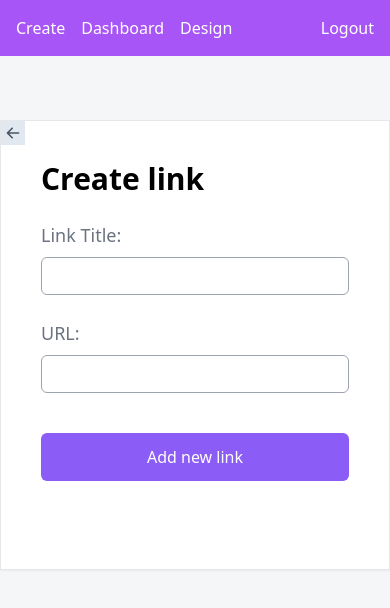
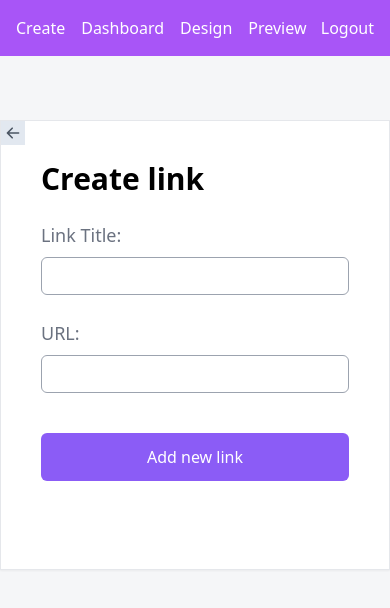
Before and after one commit to TommiKorhonen/Linkhub, a React (Create React App) app: page /create in a window 390 px wide. Shown: the top 608 px of the page. Built offline with nearby package versions, Linux system fonts and the light colour scheme; no server answers; the database is empty; sample sign-in values are in the browser's storage.

Commit message:
make preview for mobile

```diff
--- /dev/null
+++ b/src/components/modal/Modal.tsx
@@ -0,0 +1,11 @@
+import React, { ReactNode } from "react";
+
+const Modal = ({ children }: { children: ReactNode }) => {
+  return (
+    <div className="fixed z-10 top-0 left-0 w-full h-full backdrop-blur-md  bg-black/50">
+      {children}
+    </div>
+  );
+};
+
+export default Modal;
--- a/src/components/sidebar/MobileNav.tsx
+++ b/src/components/sidebar/MobileNav.tsx
@@ -1,11 +1,24 @@
-import React from "react";
+import React, { useState } from "react";
 import { Link } from "react-router-dom";
+import Modal from "../modal/Modal";
+import Preview from "../preview/Preview";
+
+//Hooks
+import { useAuthContext } from "../../hooks/useAuthContext";
+import { useDocument } from "../../hooks/useDocument";
 import { useLogout } from "../../hooks/useLogout";
+
+//Heroicons
+import { XCircleIcon } from "@heroicons/react/outline";
 
 const MobileNav = () => {
   const { logout } = useLogout();
+  const { user } = useAuthContext();
+  const { document, error } = useDocument("users", user?.displayName);
+  const [isOpen, setIsOpen] = useState(false);
   return (
-    <nav className="flex items-center justify-between bg-purple-500 p-4 w-full sm:hidden">
+    <>
+      <nav className="flex items-center justify-between flex-wrap bg-purple-500 p-4 w-full sm:hidden">
         <ul className="flex gap-4 text-white">
           <li>
             <Link to="/create">Create</Link>
@@ -16,6 +29,9 @@ const MobileNav = () => {
           <li>
             <Link to="/design">Design</Link>
           </li>
+          <li>
+            <button onClick={() => setIsOpen(true)}>Preview</button>
+          </li>
         </ul>
         <div>
           <button className="text-white" onClick={logout}>
@@ -23,6 +39,20 @@ const MobileNav = () => {
           </button>
         </div>
       </nav>
+      <div className="sm:hidden">
+        {isOpen && (
+          <Modal>
+            <section className="flex h-full items-center justify-center">
+              <XCircleIcon
+                className="absolute cursor-pointer text-black bg-white p-2 rounded-full top-[90%] h-16 w-16"
+                onClick={() => setIsOpen(false)}
+              />
+              <Preview {...document} />
+            </section>
+          </Modal>
+        )}
+      </div>
+    </>
   );
 };
 
```
Lines whose indentation alone changed are shown as unchanged.
